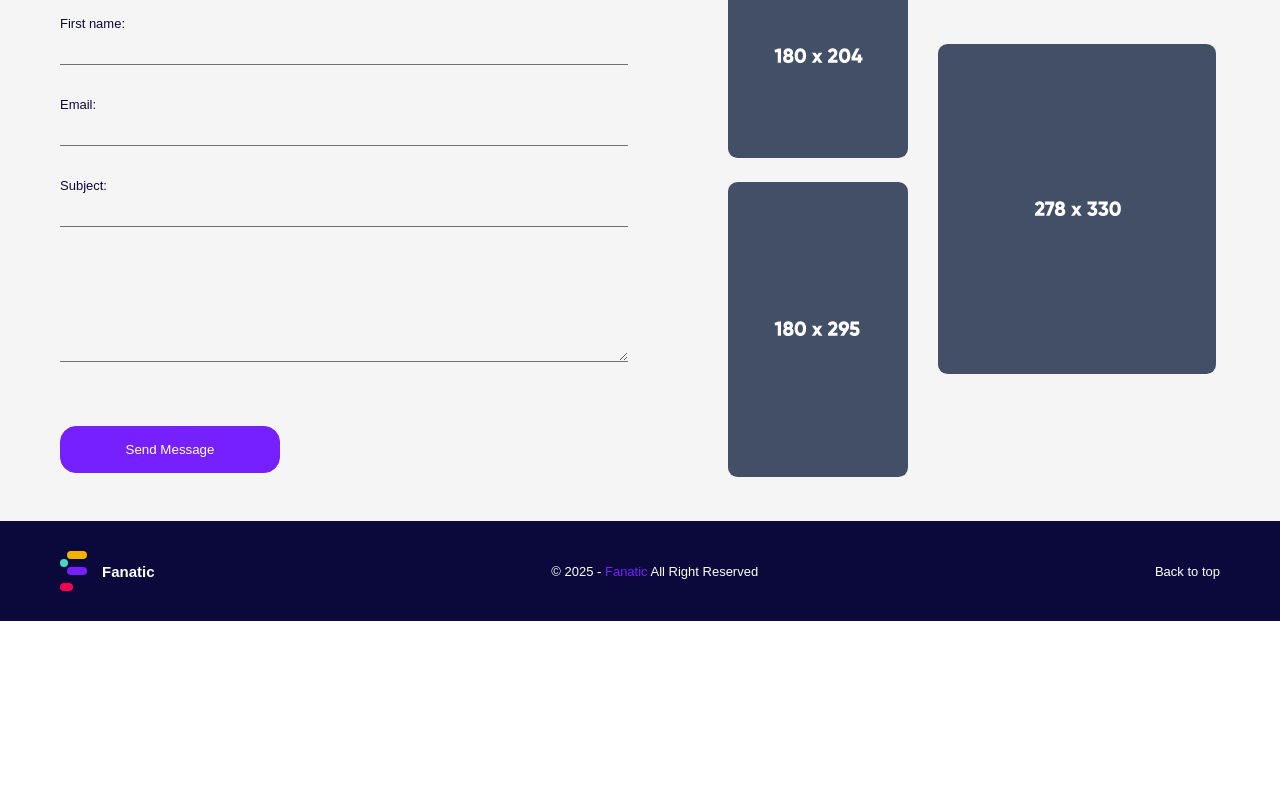
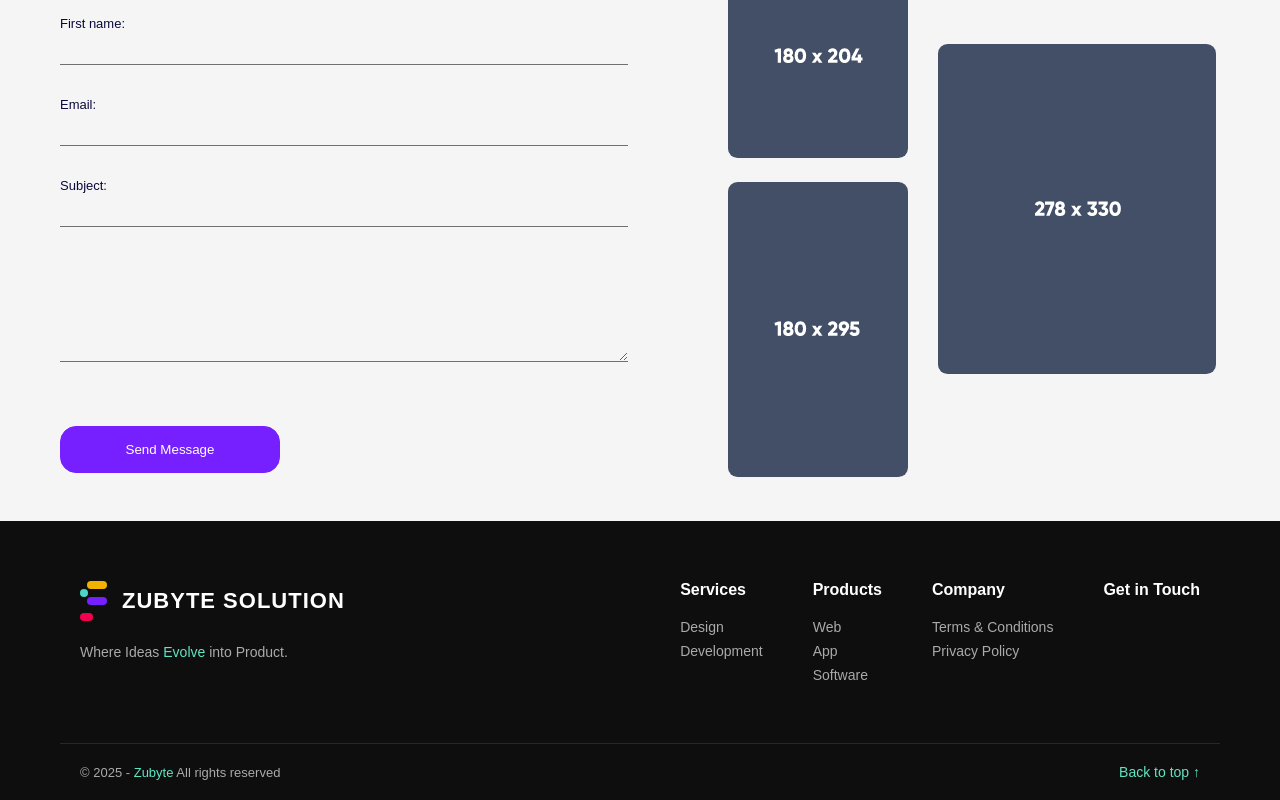
Before and after one commit to Surya-7666/zubyte-websiite, a React (Create React App) app: page / in a window 1280 px wide. Shown: the part 4732-5532 px from the top of the page. Before the commit the page ends 5353 px from the top, so only its background shows below. Built offline with nearby package versions, Linux system fonts and the light colour scheme; a web font is replaced by a local one.

Commit message:
Update Footer.jsx

```diff
--- a/src/components/Sections/Footer.jsx
+++ b/src/components/Sections/Footer.jsx
@@ -1,50 +1,179 @@
 import React from "react";
 import styled from "styled-components";
 import { Link } from "react-scroll";
-// Assets
 import LogoImg from "../../assets/svg/Logo";
 
 export default function Contact() {
-
   const getCurrentYear = () => {
     return new Date().getFullYear();
-  }
+  };
 
   return (
-    <Wrapper>
-      <div className="darkBg">
+    <FooterWrapper>
+      <div style={{ background: "#0e0e0e", width: "100%" }}>
         <div className="container">
-          <InnerWrapper className="flexSpaceCenter" style={{ padding: "30px 0" }}>
-            <Link className="flexCenter animate pointer" to="home" smooth={true} offset={-80}>
-              <LogoImg />
-              <h1 className="font15 extraBold whiteColor" style={{ marginLeft: "15px" }}>
-                Fanatic
-              </h1>
+          <FooterContent>
+            <LeftSide>
+              <Link to="home" smooth={true} offset={-80} className="pointer" style={{ display: "flex", alignItems: "center" }}>
+                <LogoImg />
+                <LogoText>ZUBYTE SOLUTION</LogoText>
+              </Link>
+              <Tagline>Where Ideas <span className="highlight">Evolve</span> into Product.</Tagline>
+            </LeftSide>
+
+            <RightSide>
+              <LinksGroup>
+                <GroupTitle>Services</GroupTitle>
+                <a href="#">Design</a>
+                <a href="#">Development</a>
+              </LinksGroup>
+
+              <LinksGroup>
+                <GroupTitle>Products</GroupTitle>
+                <a href="#">Web</a>
+                <a href="#">App</a>
+                <a href="#">Software</a>
+              </LinksGroup>
+
+              <LinksGroup>
+                <GroupTitle>Company</GroupTitle>
+                <a href="#">Terms & Conditions</a>
+                <a href="#">Privacy Policy</a>
+              </LinksGroup>
+
+              <LinksGroup>
+                <GroupTitle>Get in Touch</GroupTitle>
+                <SocialIcons>
+                  <a href="#"><i className="fab fa-instagram"></i></a>
+                  <a href="#"><i className="fab fa-x-twitter"></i></a>
+                  <a href="#"><i className="fab fa-linkedin-in"></i></a>
+                </SocialIcons>
+              </LinksGroup>
+            </RightSide>
+          </FooterContent>
+
+          <BottomBar>
+            <p>
+              © {getCurrentYear()} - <span className="highlight">Zubyte</span> All rights reserved
+            </p>
+            <Link to="home" smooth={true} offset={-80} className="pointer highlight">
+              Back to top ↑
             </Link>
-            <StyleP className="whiteColor font13">
-              © {getCurrentYear()} - <span className="purpleColor font13">Fanatic</span> All Right Reserved
-            </StyleP>
-
-            <Link className="whiteColor animate pointer font13" to="home" smooth={true} offset={-80}>
-              Back to top
-            </Link>
-          </InnerWrapper>
+          </BottomBar>
         </div>
       </div>
-    </Wrapper>
+    </FooterWrapper>
   );
 }
 
-const Wrapper = styled.div`
+
+const FooterWrapper = styled.div`
   width: 100%;
-`;
-const InnerWrapper = styled.div`
-  @media (max-width: 550px) {
-    flex-direction: column;
+  color: #ffffff;
+  font-family: "Poppins", sans-serif;
+
+  a {
+    color: #aaa;
+    font-size: 14px;
+    text-decoration: none;
+    transition: color 0.3s ease;
+
+    &:hover {
+      color: #ffffff;
+    }
+  }
+
+  .highlight {
+    color: #60e5c2;
   }
 `;
-const StyleP = styled.p`
-  @media (max-width: 550px) {
-    margin: 20px 0;
+
+const FooterContent = styled.div`
+  display: flex;
+  justify-content: space-between;
+  flex-wrap: wrap;
+  padding: 60px 20px;
+  border-bottom: 1px solid rgba(255, 255, 255, 0.1);
+
+  @media (max-width: 768px) {
+    flex-direction: column;
+    gap: 40px;
+    align-items: center;
+    text-align: center;
   }
 `;
+
+const LeftSide = styled.div`
+  max-width: 300px;
+
+  .highlight {
+    color: #60e5c2;
+  }
+`;
+
+const LogoText = styled.h1`
+  margin-left: 15px;
+  font-size: 22px;
+  font-weight: 700;
+  color: #fff;
+  letter-spacing: 1px;
+`;
+
+const Tagline = styled.p`
+  margin-top: 20px;
+  font-size: 14px;
+  color: #aaa;
+  line-height: 1.6;
+`;
+
+const RightSide = styled.div`
+  display: flex;
+  gap: 50px;
+  flex-wrap: wrap;
+
+  @media (max-width: 768px) {
+    justify-content: center;
+  }
+`;
+
+const LinksGroup = styled.div`
+  display: flex;
+  flex-direction: column;
+  gap: 8px;
+`;
+
+const GroupTitle = styled.h3`
+  font-size: 16px;
+  color: #fff;
+  margin-bottom: 12px;
+`;
+
+const SocialIcons = styled.div`
+  display: flex;
+  gap: 15px;
+
+  i {
+    font-size: 18px;
+    color: #aaa;
+    transition: all 0.3s ease;
+
+    &:hover {
+      color: #60e5c2;
+    }
+  }
+`;
+
+const BottomBar = styled.div`
+  padding: 20px;
+  font-size: 13px;
+  color: #aaa;
+  display: flex;
+  justify-content: space-between;
+  align-items: center;
+
+  @media (max-width: 600px) {
+    flex-direction: column;
+    gap: 10px;
+    text-align: center;
+  }
+`;
```
